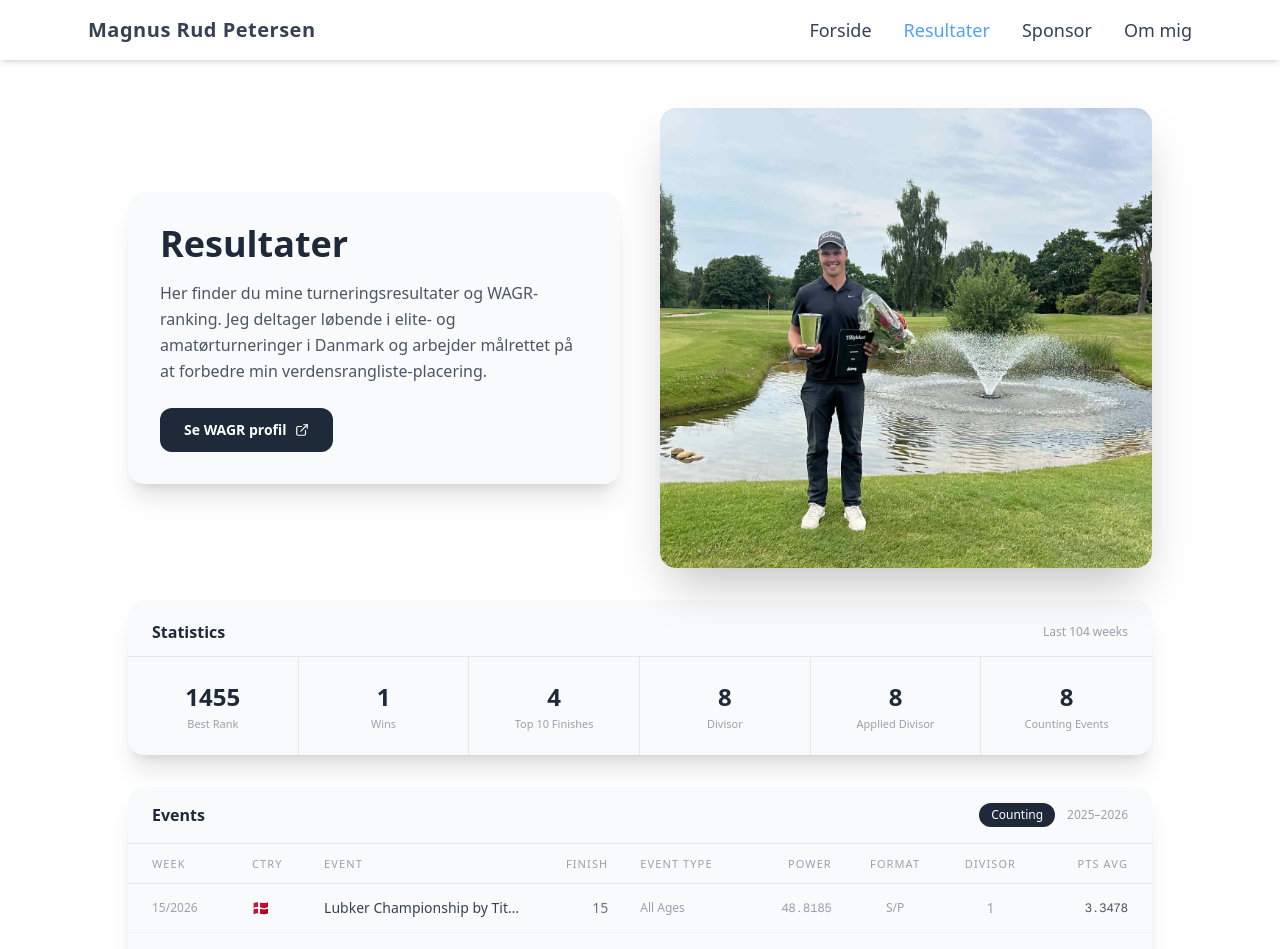
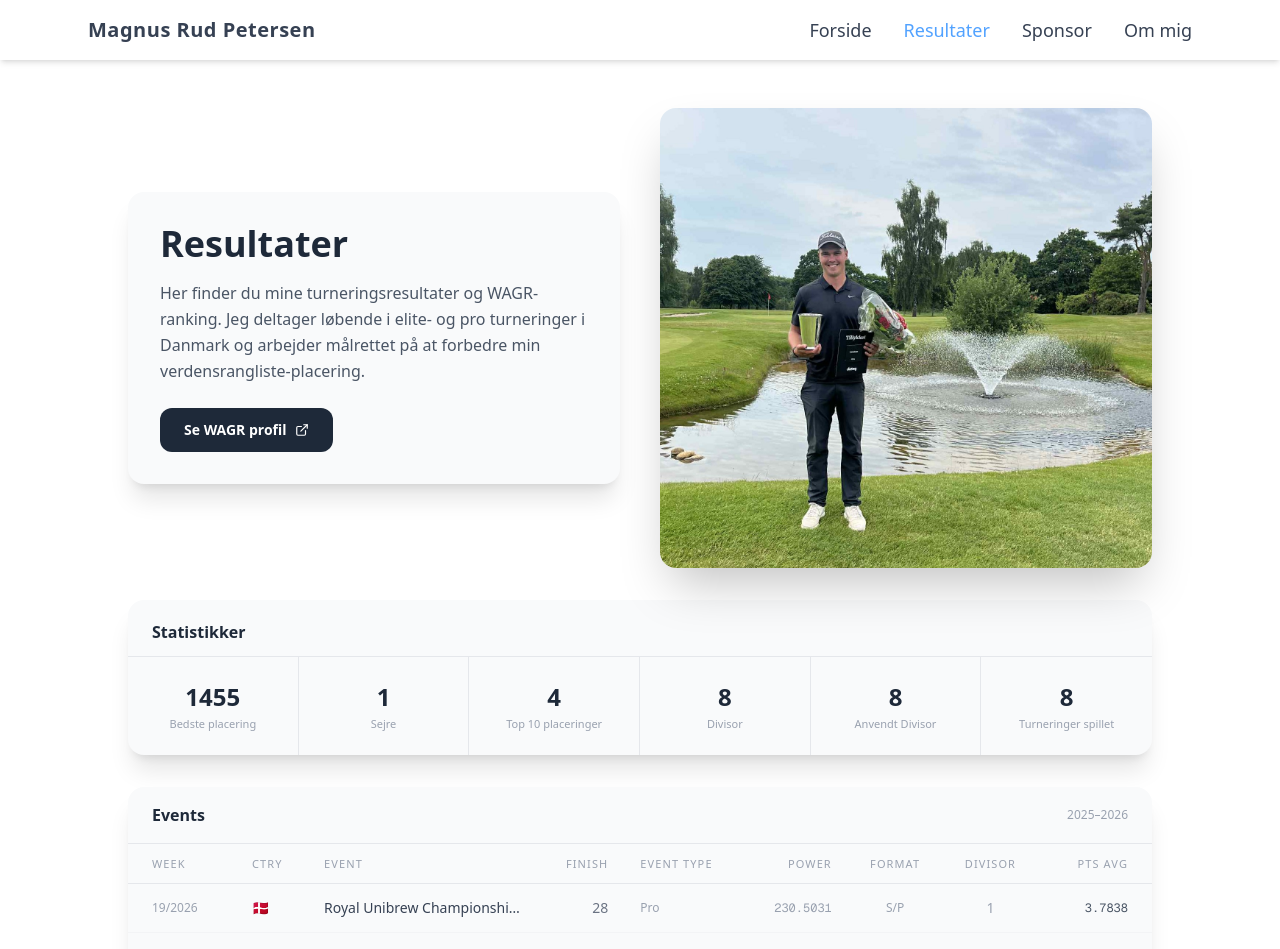
Before and after one commit to emil51z8/mpgolf, a Next.js app: page /Results in a window 1280 px wide. Shown: the top 949 px of the page. Built offline with nearby package versions, Linux system fonts and the light colour scheme.

Commit message:
result changes

```diff
--- a/app/Results/page.tsx
+++ b/app/Results/page.tsx
@@ -6,15 +6,16 @@ import SponsorBtn from "../components/sponsorBtn";
 import MP9 from "../images/MP9.jpeg";
 
 const stats = [
-  { label: "Best Rank", value: "1455" },
-  { label: "Wins", value: "1" },
-  { label: "Top 10 Finishes", value: "4" },
+  { label: "Bedste placering", value: "1455" },
+  { label: "Sejre", value: "1" },
+  { label: "Top 10 placeringer", value: "4" },
   { label: "Divisor", value: "8" },
-  { label: "Applied Divisor", value: "8" },
-  { label: "Counting Events", value: "8" },
+  { label: "Anvendt Divisor", value: "8" },
+  { label: "Turneringer spillet", value: "8" },
 ];
 
 const events = [
+  { week: "19/2026", event: "Royal Unibrew Championship @ Royal Oak",               finish: 28,  type: "Pro", power: "230.5031", format: "S/P", divisor: 1, ptsAvg: "3.7838" },
   { week: "15/2026", event: "Lubker Championship by Titleist",                        finish: 15, type: "All Ages", power: "48.8185", format: "S/P", divisor: 1, ptsAvg: "3.3478" },
   { week: "38/2025", event: "DGU Elite Tour Finale Herrer & Drenge",                  finish: 18, type: "All Ages", power: "55.9823", format: "S/P", divisor: 1, ptsAvg: "3.1594" },
   { week: "37/2025", event: "Esbjerg Open by Freja",                                  finish: 80, type: "Pro",      power: "216.9124", format: "S/P", divisor: 1, ptsAvg: "2.4322" },
@@ -44,7 +45,7 @@ export default function Results() {
             </h1>
             <p className="text-gray-600 leading-relaxed">
               Her finder du mine turneringsresultater og WAGR-ranking.
-              Jeg deltager løbende i elite- og amatørturneringer i Danmark
+              Jeg deltager løbende i elite- og pro turneringer i Danmark
               og arbejder målrettet på at forbedre min verdensrangliste-placering.
             </p>
             <Link
@@ -71,8 +72,7 @@ export default function Results() {
         {/* Statistics */}
         <div className="bg-gray-50 rounded-2xl shadow-xl overflow-hidden">
           <div className="flex items-center justify-between px-6 pt-5 pb-3 border-b border-gray-200">
-            <h2 className="text-base font-semibold text-gray-800">Statistics</h2>
-            <span className="text-xs text-gray-400">Last 104 weeks</span>
+            <h2 className="text-base font-semibold text-gray-800">Statistikker</h2>
           </div>
           <div className="grid grid-cols-3 sm:grid-cols-6 divide-x divide-gray-200">
             {stats.map((s) => (
@@ -89,9 +89,6 @@ export default function Results() {
           <div className="flex items-center justify-between px-6 py-4 border-b border-gray-200">
             <h2 className="text-base font-semibold text-gray-800">Events</h2>
             <div className="flex items-center gap-3">
-              <span className="text-xs bg-gray-800 text-white px-3 py-1 rounded-full font-medium">
-                Counting
-              </span>
               <span className="text-xs text-gray-400">2025–2026</span>
             </div>
           </div>
```
